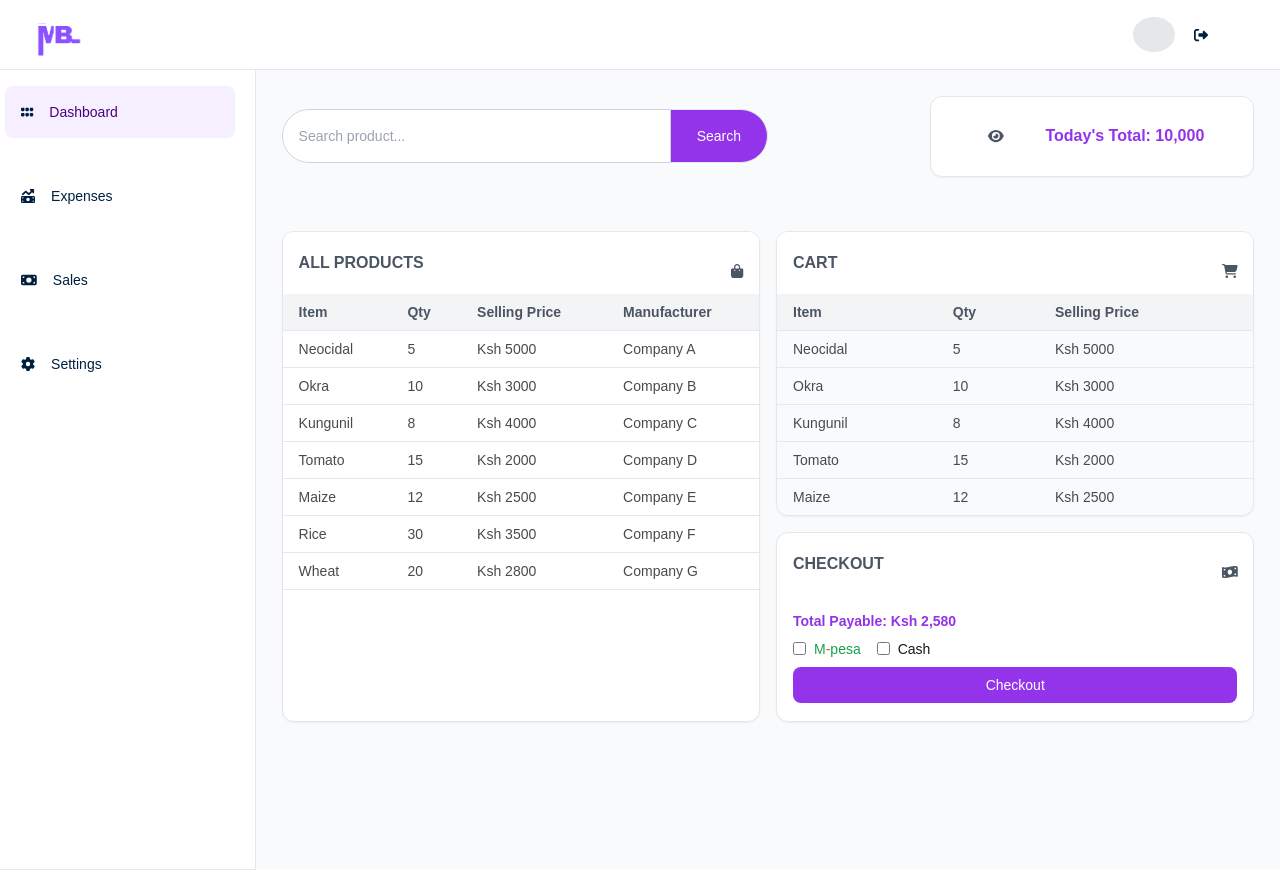
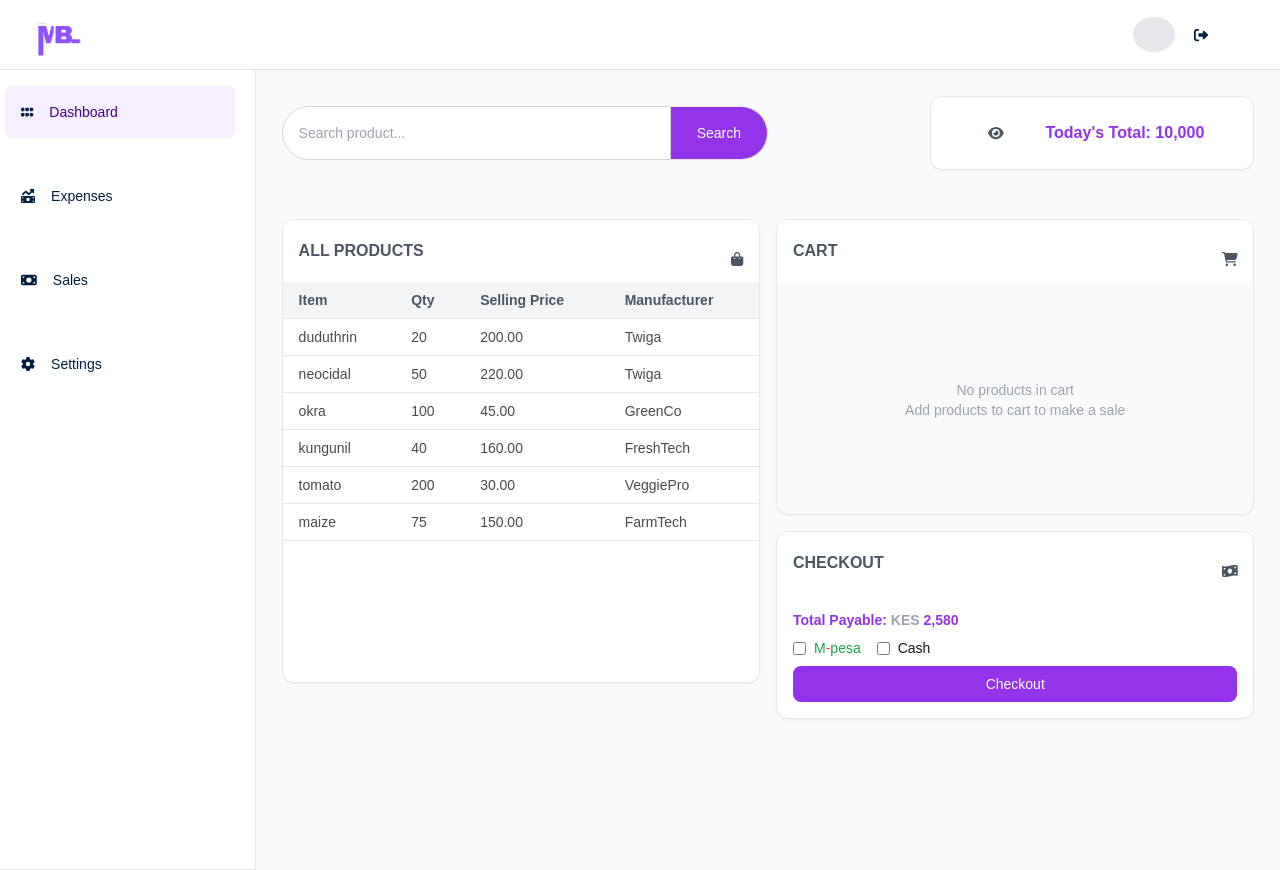
Before and after one commit to CHIGODI/BusinessManager, a Next.js app in the folder mybiz-frontend/: page /dashboard/sale in a window 1280 px wide. Built offline with nearby package versions, Linux system fonts and the light colour scheme.

Commit message:
Add functionality to add and remove products to card card

```diff
--- a/mybiz-frontend/app/dashboard/sale/components/CartCard.js
+++ b/mybiz-frontend/app/dashboard/sale/components/CartCard.js
@@ -1,47 +1,45 @@
 import { FontAwesomeIcon } from '@fortawesome/react-fontawesome';
-import { faCartShopping } from '@fortawesome/free-solid-svg-icons';
-
-const CartCard = () => {
-    const data = [
-        { item: 'Neocidal', qty: 5, sellingPrice: 'Ksh 5000', manufacturer: 'Company A' },
-        { item: 'Okra', qty: 10, sellingPrice: 'Ksh 3000', manufacturer: 'Company B' },
-        { item: 'Kungunil', qty: 8, sellingPrice: 'Ksh 4000', manufacturer: 'Company C' },
-        { item: 'Tomato', qty: 15, sellingPrice: 'Ksh 2000', manufacturer: 'Company D' },
-        { item: 'Maize', qty: 12, sellingPrice: 'Ksh 2500', manufacturer: 'Company E' },
-        { item: 'Rice', qty: 30, sellingPrice: 'Ksh 3500', manufacturer: 'Company F' },
-        { item: 'Wheat', qty: 20, sellingPrice: 'Ksh 2800', manufacturer: 'Company G' },
-    ];
-    const cart = []
-
-    const addToCart = () => {
+import { faCartShopping, faXmark } from '@fortawesome/free-solid-svg-icons';
 
 
-    };
+const CartCard = ({products, removeProductFromCart}) => {
 
     return(
-        <div className='h-[60%] border rounded-xl shadow-sm overflow-y-scroll'>
+        <div className='h-96 border rounded-xl shadow-sm overflow-hidden'>
             <h2 className='p-4 text-gray-600 font-bold bg-white flex justify-between items-center'>
                 CART
                 <FontAwesomeIcon aria-hidden='true' className='text-sm mt-4 text-gray-600' icon={faCartShopping} />
             </h2>
-            <table className='w-full'>
+            {/* conditionally render list of producst if added to cart */}
+            {products.length > 0 ? (
+                <table className="w-full border-collapse overflow-hidden">
                     <thead className="sticky top-0 bg-gray-100 z-10">
                         <tr>
                             <th className="border-b px-4 py-2 text-left text-sm text-gray-600">Item</th>
                             <th className="border-b px-4 py-2 text-left text-sm text-gray-600">Qty</th>
-                        <th className="border-b px-4 py-2 text-left text-sm text-gray-600">Selling Price</th>
+                            <th></th>
                         </tr>
                     </thead>
                     <tbody>
-                    {data.map((row, index) => (
-                        <tr key={index} className="hover:bg-gray-50 h-[2%]" onClick={addToCart}>
-                            <td className="border-b px-4 py-2 text-sm text-[#4A4A4A]">{row.item}</td>
-                            <td className="border-b px-4 py-2 text-sm text-[#4A4A4A]">{row.qty}</td>
-                            <td className="border-b px-4 py-2 text-sm text-[#4A4A4A]">{row.sellingPrice}</td>
+                        {products.map((product, index) => (
+                            <tr key={index} className='rounded-full hover:bg-gray-50'>
+                                <td className="border-b px-4 py-2 text-sm">{product.name}</td>
+                                <td className="border-b px-4 py-2 text-sm">{product.quantity}</td>
+                                <td className="border-b px-4 py-2 text-sm">
+                                    <FontAwesomeIcon className='text-sm text-gray-200'
+                                                    icon={faXmark} onClick={() => removeProductFromCart(index)}
+                                     />
+                                </td>
                             </tr>
                         ))}
                     </tbody>
                 </table>
+            ) : (
+                <div className="flex flex-col justify-center items-center h-[80%]">
+                    <p className="text-gray-400 text-sm">No products in cart</p>
+                    <p className="text-gray-400 text-sm">Add products to cart to make a sale</p>
+                </div>
+            )}
         </div>
     );
 };
--- a/mybiz-frontend/app/dashboard/sale/components/CheckoutCard.js
+++ b/mybiz-frontend/app/dashboard/sale/components/CheckoutCard.js
@@ -9,7 +9,7 @@ const CheckoutCard = () => {
                 <FontAwesomeIcon aria-hidden='true' className='text-sm mt-4 text-gray-600' icon={faMoneyBillWave} />
             </h2>
             <div className='flex flex-col p-4'>
-                <p className='text-sm text-purple-600 font-semibold'>Total Payable: Ksh 2,580</p>
+                <p className='text-sm text-purple-600 font-semibold'>Total Payable: <span className='text-gray-400'>KES</span> 2,580</p>
                 <div className="flex items-center space-x-4 py-2">
                     <div className="flex items-center space-x-2">
                         <input type="checkbox" id="mpesa" className="text-sm" />
--- a/mybiz-frontend/app/dashboard/sale/components/ProductListCard.js
+++ b/mybiz-frontend/app/dashboard/sale/components/ProductListCard.js
@@ -2,18 +2,28 @@ import Link from 'next/link';
 import { FontAwesomeIcon } from '@fortawesome/react-fontawesome';
 import { faEyeSlash, faEye, faCartShopping, faMoneyBillWave, faBagShopping } from '@fortawesome/free-solid-svg-icons';
 
-const ProductListCard = () => {
+const ProductListCard = ({addProductToCart}) => {
     const data = [
-        { item: 'Neocidal', qty: 5, sellingPrice: 'Ksh 5000', manufacturer: 'Company A' },
-        { item: 'Okra', qty: 10, sellingPrice: 'Ksh 3000', manufacturer: 'Company B' },
-        { item: 'Kungunil', qty: 8, sellingPrice: 'Ksh 4000', manufacturer: 'Company C' },
-        { item: 'Tomato', qty: 15, sellingPrice: 'Ksh 2000', manufacturer: 'Company D' },
-        { item: 'Maize', qty: 12, sellingPrice: 'Ksh 2500', manufacturer: 'Company E' },
-        { item: 'Rice', qty: 30, sellingPrice: 'Ksh 3500', manufacturer: 'Company F' },
-        { item: 'Wheat', qty: 20, sellingPrice: 'Ksh 2800', manufacturer: 'Company G' },
-    ];
+        {"id": "ab01ccb1-f90e-4d14-97d9-f32038f613b2", "created_at": "2024-12-14T16:24:11.213529+03:00", "updated_at": "2024-12-14T16:24:11.213547+03:00", "name": "duduthrin", "unit_buying_price": "140.00", "unit_selling_price": "200.00", "manufacturer": "Twiga", "industry": "Agriculture", "quantity": 20, "size": "50ml", "low_stock_threshold": 5},
+        {
+            "id": "ab02ccb1-f90e-4d14-97d9-f32038f613b3", "created_at": "2024-12-14T16:25:11.213529+03:00", "updated_at": "2024-12-14T16:25:11.213547+03:00", "name": "neocidal", "unit_buying_price": "150.00", "unit_selling_price": "220.00", "manufacturer": "Twiga", "industry": "Agriculture", "quantity": 50, "size": "100ml", "low_stock_threshold": 10
+        },
+        {
+            "id": "ab03ccb1-f90e-4d14-97d9-f32038f613b4", "created_at": "2024-12-14T16:26:11.213529+03:00", "updated_at": "2024-12-14T16:26:11.213547+03:00", "name": "okra", "unit_buying_price": "30.00", "unit_selling_price": "45.00", "manufacturer": "GreenCo", "industry": "Agriculture", "quantity": 100, "size": "500g", "low_stock_threshold": 20
+        },
+        {
+            "id": "ab04ccb1-f90e-4d14-97d9-f32038f613b5", "created_at": "2024-12-14T16:27:11.213529+03:00", "updated_at": "2024-12-14T16:27:11.213547+03:00", "name": "kungunil", "unit_buying_price": "110.00", "unit_selling_price": "160.00", "manufacturer": "FreshTech", "industry": "Agriculture", "quantity": 40, "size": "1kg", "low_stock_threshold": 8
+        },
+        {
+            "id": "ab05ccb1-f90e-4d14-97d9-f32038f613b6", "created_at": "2024-12-14T16:28:11.213529+03:00", "updated_at": "2024-12-14T16:28:11.213547+03:00", "name": "tomato", "unit_buying_price": "20.00", "unit_selling_price": "30.00", "manufacturer": "VeggiePro", "industry": "Agriculture", "quantity": 200, "size": "250g", "low_stock_threshold": 50
+        },
+        {
+            "id": "ab06ccb1-f90e-4d14-97d9-f32038f613b7", "created_at": "2024-12-14T16:29:11.213529+03:00", "updated_at": "2024-12-14T16:29:11.213547+03:00", "name": "maize", "unit_buying_price": "100.00", "unit_selling_price": "150.00", "manufacturer": "FarmTech", "industry": "Agriculture", "quantity": 75, "size": "1kg", "low_stock_threshold": 10
+        }
+    ]
+
     return(
-        <div className="rounded-xl border h-[80%]
+        <div className="rounded-xl border h-[29rem]
                                     shadow-sm overflow-y-scroll scrollbar-thin
                                     scrollbar-thumb-rounded-full
                                     scrollbar-track-rounded
@@ -38,10 +48,10 @@ const ProductListCard = () => {
                 </thead>
                 <tbody>
                     {data.map((row, index) => (
-                        <tr key={index} className="hover:bg-gray-50 h-[2%]">
-                            <td className="border-b px-4 py-2 text-sm text-[#4A4A4A]">{row.item}</td>
-                            <td className="border-b px-4 py-2 text-sm text-[#4A4A4A]">{row.qty}</td>
-                            <td className="border-b px-4 py-2 text-sm text-[#4A4A4A]">{row.sellingPrice}</td>
+                        <tr key={index} className="hover:bg-gray-50 h-[2%]" onClick={() => { addProductToCart(row); console.log(row); }}>
+                            <td className="border-b px-4 py-2 text-sm text-[#4A4A4A]">{row.name}</td>
+                            <td className="border-b px-4 py-2 text-sm text-[#4A4A4A]">{row.quantity}</td>
+                            <td className="border-b px-4 py-2 text-sm text-[#4A4A4A]">{row.unit_selling_price}</td>
                             <td className="border-b px-4 py-2 text-sm text-[#4A4A4A]">{row.manufacturer}</td>
                         </tr>
                     ))}
--- a/mybiz-frontend/app/dashboard/sale/page.js
+++ b/mybiz-frontend/app/dashboard/sale/page.js
@@ -10,6 +10,26 @@ import { faEyeSlash, faEye } from '@fortawesome/free-solid-svg-icons';
 
 export default function SalePage() {
     const [viewTotal, setViewTotal] = useState(true);
+    const products = [
+        { name: 'Neocidal', quantity: 5 },
+        { name: 'Okra', quantity: 10 },
+        { name: 'Kungunil', quantity: 8 },
+        { name: 'Tomato', quantity: 15 },
+        { name: 'Maize', quantity: 12 },
+        { name: 'Rice', quantity: 30 },
+        { name: 'Wheat', quantity: 20 },
+    ];
+
+    const [cart, setCart] = useState([]);
+
+    const addProductToCart = (product) => {
+        setCart((prevCart) => [...prevCart, product])
+    };
+    const removeProductFromCart = (productIndex) => {
+        setCart((prevCart) => prevCart.filter((_, index) => index !== productIndex));
+    };
+
+
     return (
         <div className="h-screen">
             <NavBar />
@@ -74,10 +94,14 @@ export default function SalePage() {
                         </div>
                     </div>
                     {/* all products card */}
-                    <ProductListCard />
+                    <ProductListCard
+                        addProductToCart={addProductToCart} />
                     {/* cart and checkout card */}
                     <div className='flex flex-col gap-4 h-[80%]'>
-                        <CartCard />
+                        <CartCard
+                            products={cart}
+                            removeProductFromCart={removeProductFromCart}
+                        />
                         <CheckoutCard />
                     </div>
                 </div>
```
Lines whose indentation alone changed are shown as unchanged.
